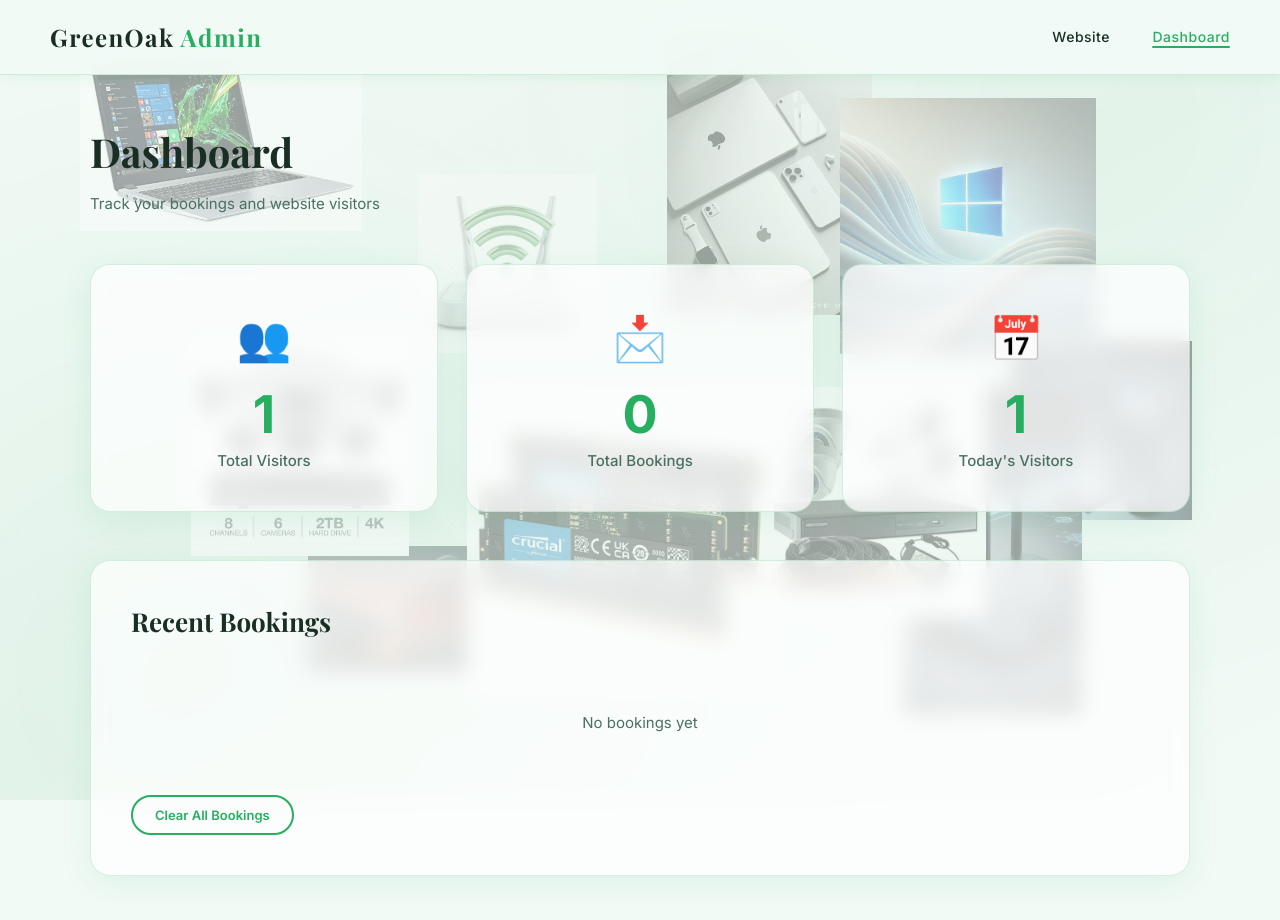
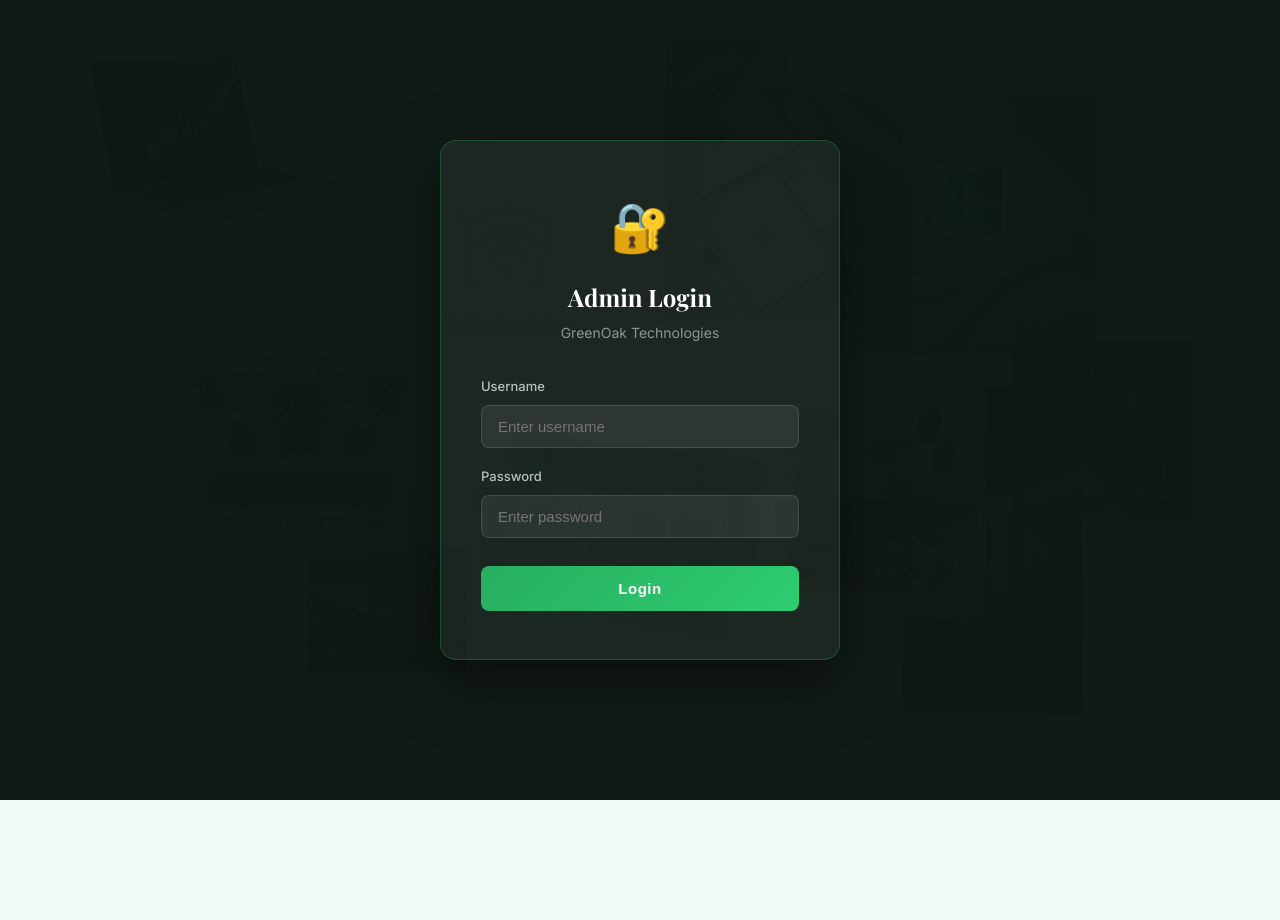
Before and after one commit to johnmax-cyber/green-oak, a plain HTML site: page admin.html in a window 1280 px wide. After the commit the page ends 800 px from the top, so only its background shows below. Drawn offline with nearby package versions, Linux system fonts and the light colour scheme.

Commit message:
Add login gate to admin dashboard (admin/greenoak2024)

```diff
--- a/admin.html
+++ b/admin.html
@@ -12,15 +12,45 @@
 <body>
     <div class="bg-animation"></div>
 
-    <header>
+    <!-- LOGIN OVERLAY -->
+    <div id="login-overlay" style="display:none;position:fixed;inset:0;z-index:9999;background:rgba(10,20,15,0.97);display:flex;align-items:center;justify-content:center;">
+        <div style="background:rgba(255,255,255,0.05);border:1px solid rgba(39,174,96,0.3);border-radius:16px;padding:48px 40px;width:100%;max-width:400px;box-shadow:0 20px 60px rgba(0,0,0,0.5);">
+            <div style="text-align:center;margin-bottom:32px;">
+                <div style="font-size:48px;margin-bottom:12px;">🔐</div>
+                <h2 style="font-family:'Playfair Display',serif;color:#fff;margin:0 0 6px;">Admin Login</h2>
+                <p style="color:rgba(255,255,255,0.5);font-size:14px;margin:0;">GreenOak Technologies</p>
+            </div>
+            <div id="login-error" style="display:none;background:rgba(231,76,60,0.15);border:1px solid rgba(231,76,60,0.4);color:#e74c3c;padding:10px 14px;border-radius:8px;font-size:14px;margin-bottom:20px;text-align:center;">
+                Invalid username or password.
+            </div>
+            <div style="margin-bottom:18px;">
+                <label style="display:block;color:rgba(255,255,255,0.7);font-size:13px;margin-bottom:8px;font-weight:500;">Username</label>
+                <input id="login-username" type="text" placeholder="Enter username" autocomplete="username"
+                    style="width:100%;padding:12px 16px;background:rgba(255,255,255,0.07);border:1px solid rgba(255,255,255,0.12);border-radius:8px;color:#fff;font-size:15px;outline:none;box-sizing:border-box;transition:border-color .2s;"
+                    onfocus="this.style.borderColor='#27ae60'" onblur="this.style.borderColor='rgba(255,255,255,0.12)'" onkeydown="if(event.key==='Enter')doLogin()">
+            </div>
+            <div style="margin-bottom:28px;">
+                <label style="display:block;color:rgba(255,255,255,0.7);font-size:13px;margin-bottom:8px;font-weight:500;">Password</label>
+                <input id="login-password" type="password" placeholder="Enter password" autocomplete="current-password"
+                    style="width:100%;padding:12px 16px;background:rgba(255,255,255,0.07);border:1px solid rgba(255,255,255,0.12);border-radius:8px;color:#fff;font-size:15px;outline:none;box-sizing:border-box;transition:border-color .2s;"
+                    onfocus="this.style.borderColor='#27ae60'" onblur="this.style.borderColor='rgba(255,255,255,0.12)'" onkeydown="if(event.key==='Enter')doLogin()">
+            </div>
+            <button onclick="doLogin()"
+                style="width:100%;padding:14px;background:linear-gradient(135deg,#27ae60,#2ecc71);border:none;border-radius:8px;color:#fff;font-size:15px;font-weight:600;cursor:pointer;letter-spacing:0.5px;transition:opacity .2s;"
+                onmouseover="this.style.opacity='0.9'" onmouseout="this.style.opacity='1'">Login</button>
+        </div>
+    </div>
+
+    <header id="main-header" style="display:none;">
         <a href="index.html" class="logo">GreenOak <span>Admin</span></a>
         <nav>
             <a href="index.html">Website</a>
             <a href="admin.html" class="active">Dashboard</a>
+            <a href="#" onclick="doLogout()" style="color:rgba(255,100,100,0.8);">Logout</a>
         </nav>
     </header>
 
-    <div class="dashboard">
+    <div class="dashboard" id="main-dashboard" style="display:none;">
         <h1>Dashboard</h1>
         <p class="subtitle">Track your bookings and website visitors</p>
 
@@ -50,8 +80,49 @@
             <button class="clear-btn" onclick="clearBookings()">Clear All Bookings</button>
         </div>
     </div>
+    </div><!-- end main-dashboard -->
 
     <script>
+        // ── Auth ──────────────────────────────────────────────
+        const ADMIN_USER = 'admin';
+        const ADMIN_PASS = 'greenoak2024';
+
+        function checkAuth() {
+            const loggedIn = sessionStorage.getItem('greenoak_admin_auth') === 'true';
+            if (loggedIn) {
+                showDashboard();
+            } else {
+                document.getElementById('login-overlay').style.display = 'flex';
+            }
+        }
+
+        function showDashboard() {
+            document.getElementById('login-overlay').style.display = 'none';
+            document.getElementById('main-header').style.display = '';
+            document.getElementById('main-dashboard').style.display = '';
+            updateVisitors();
+            loadBookings();
+        }
+
+        function doLogin() {
+            const u = document.getElementById('login-username').value.trim();
+            const p = document.getElementById('login-password').value;
+            if (u === ADMIN_USER && p === ADMIN_PASS) {
+                sessionStorage.setItem('greenoak_admin_auth', 'true');
+                document.getElementById('login-error').style.display = 'none';
+                showDashboard();
+            } else {
+                document.getElementById('login-error').style.display = 'block';
+                document.getElementById('login-password').value = '';
+            }
+        }
+
+        function doLogout() {
+            sessionStorage.removeItem('greenoak_admin_auth');
+            location.reload();
+        }
+
+        // ── Dashboard ─────────────────────────────────────────
         function updateVisitors() {
             const today = new Date().toDateString();
 
@@ -108,8 +179,7 @@
             }
         }
 
-        updateVisitors();
-        loadBookings();
+        checkAuth();
     </script>
 </body>
 </html>
```
